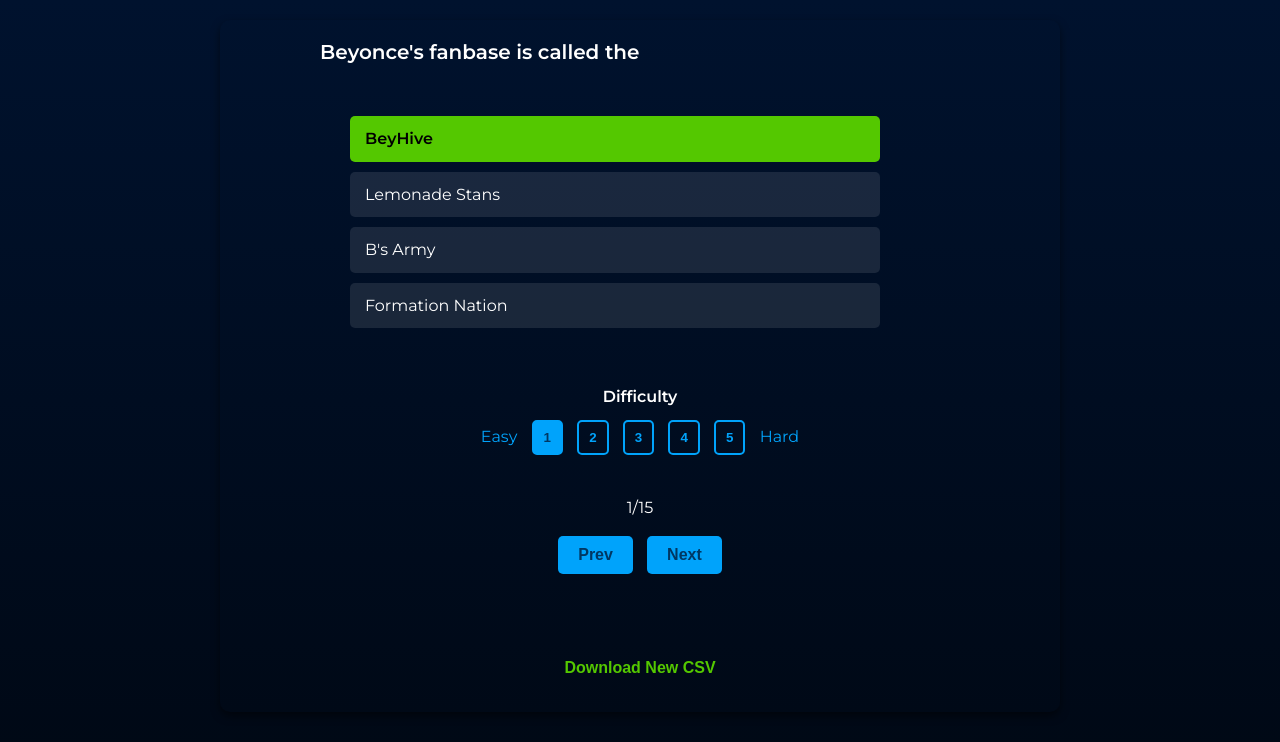
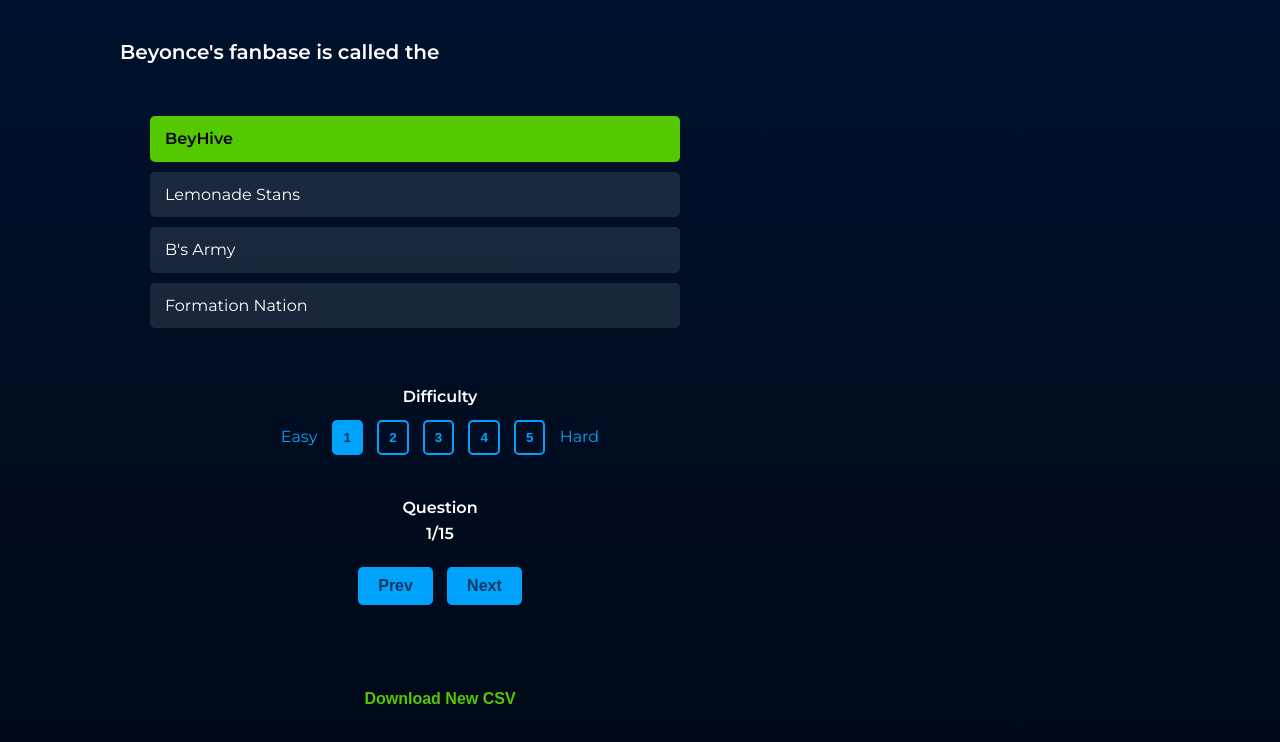
Before and after one commit to dalecampo/quizard, a plain HTML site: page index.html in a window 1280 px wide. Drawn offline with Linux system fonts and the light colour scheme.

Commit message:
Update the Question Count style and text.

```diff
--- a/index.html
+++ b/index.html
@@ -39,7 +39,10 @@
                 <label class="difficulty-label">Hard</label>
             </div>
 
-            <p id="questionCount">1/10</p>
+            <div class="question-count-section">
+                <label id="question-count-label">Question</label>
+                <p id="questionCount">1/10</p>
+            </div>
 
             <!-- Navigation Buttons -->
             <div class="navigation-buttons">
--- a/style.css
+++ b/style.css
@@ -22,10 +22,8 @@
 .main-container {
     width: 90%;
     max-width: 800px;
-    margin: auto;
     padding: 20px;
     border-radius: 10px;
-    box-shadow: 0 4px 8px rgba(0, 0, 0, 0.5);
 }
 
 /* Question container */
@@ -107,10 +105,22 @@
     background-color: red;
 }
 
-#difficulty-text {
+.question-count-section {
+    text-align: center;
+}
+
+#difficulty-text, #question-count-label, #questionCount {
     font-size: 1rem;
     font-weight: 600;
+    text-align: center;
+}
+
+#difficulty-text {
     margin-bottom: 10px;
+}
+
+#questionCount {
+    margin-top: 0px;
 }
 
 /* Difficulty selection */
@@ -142,9 +152,8 @@
     color: #003762;
 }
 
-#questionCount {
+.question-count-container {
     text-align: center;
-    margin-bottom: 10px;
 }
 
 /* Navigation buttons */
```
